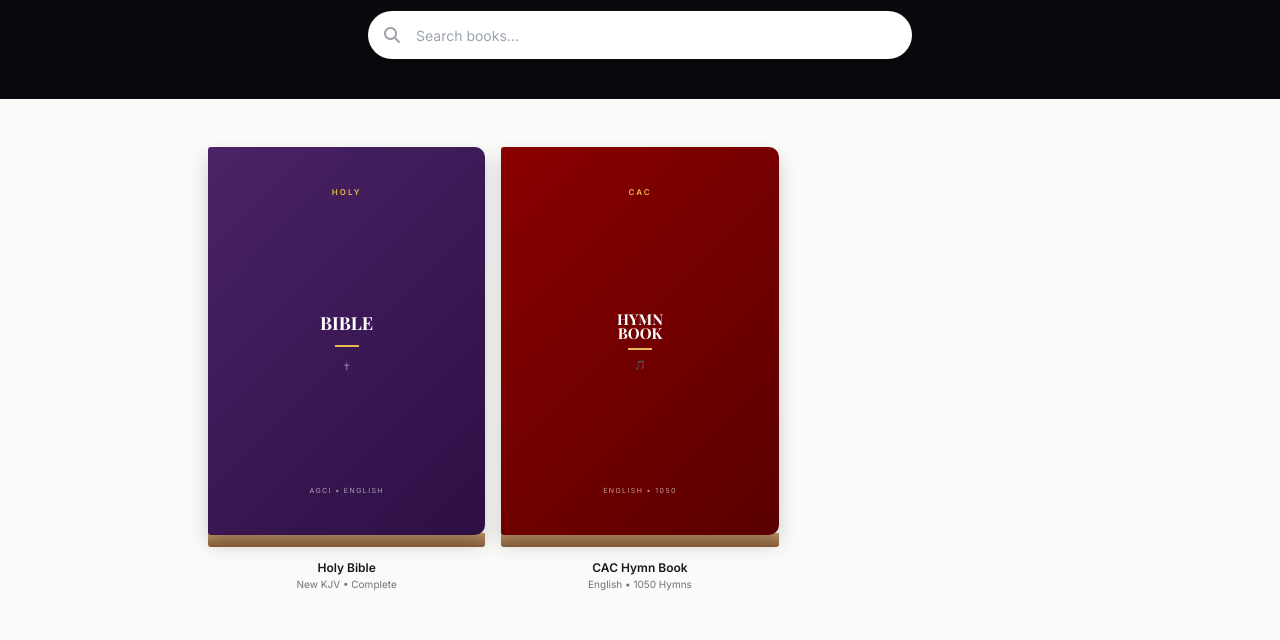
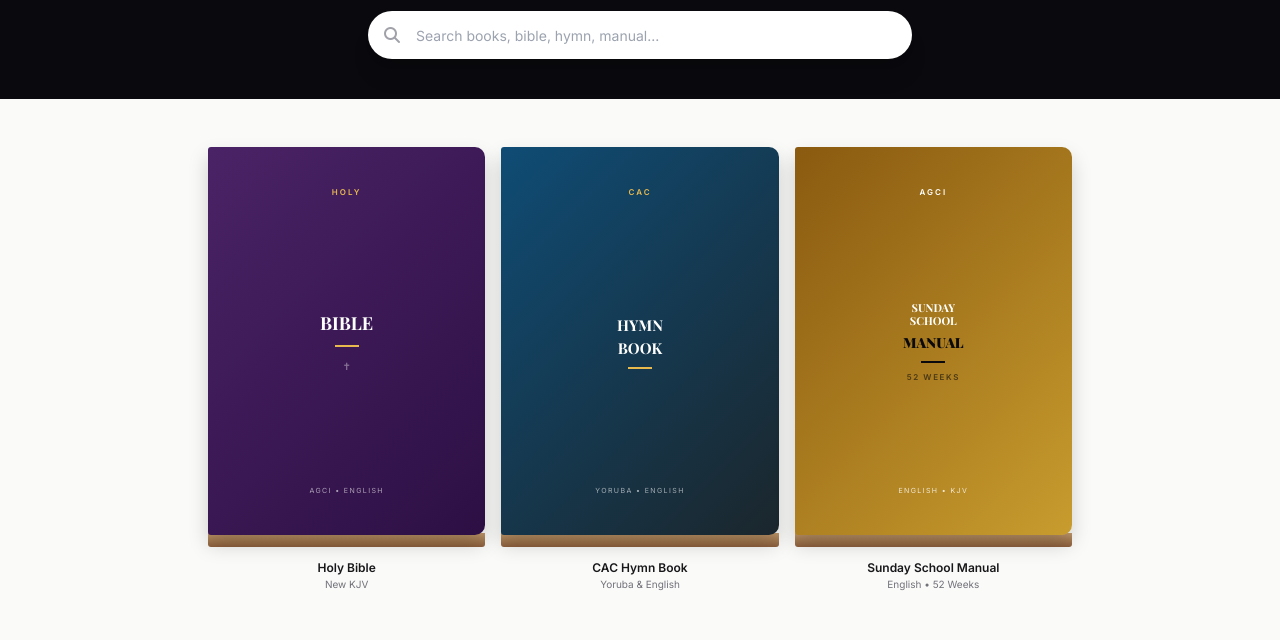
Before and after one commit to oceandrives196-boop/AGCI-Library-, a plain HTML site: page index.html in a window 1280 px wide. Shown: the part 163-803 px from the top of the page. Drawn offline with nearby package versions, Linux system fonts and the light colour scheme.

Commit message:
Update index.html

```diff
--- a/index.html
+++ b/index.html
@@ -16,14 +16,14 @@
 </head>
 <body>
 <nav class="h-[56px] px-4 flex items-center justify-between bg-white border-b sticky top-0 z-40">
-<a href="#" class="flex items-center gap-2.5"><img src="https://i.postimg.cc/59h1DHFV/file-000000000a3071f48c2ca3e54f69a60a.png" class="h-8 w-8 rounded-lg"><span class="heading-font font-bold">AGCI</span></a>
+<a href="#" class="flex items-center gap-2.5"><img src="https://i.postimg.cc/59h1DHFV/file-000000000a3071f48c2ca3e54f69a60a.png" class="h-8 w-8 rounded-lg"><span class="heading-font font-bold">AGCI</span><span class="text-[9px] bg-[#0a0a0e] text-[#E8B94D] px-2 py-1 rounded-full tracking-widest">LIBRARY</span></a>
 <a href="#" class="w-9 h-9 rounded-full bg-zinc-100 flex items-center justify-center"><i class="fas fa-arrow-left"></i></a>
 </nav>
 
 <div class="bg-[#0a0a0e] py-10">
 <h1 class="heading-font text-[36px] font-bold text-white text-center">AGCI Library</h1>
 <div class="mt-6 max-w-xl mx-auto px-4 relative">
-<input id="searchInput" type="text" placeholder="Search books..." class="w-full h-[48px] pl-12 pr-4 rounded-full bg-white text-[14px] focus:outline-none shadow-xl">
+<input id="searchInput" type="text" placeholder="Search books, bible, hymn, manual..." class="w-full h-[48px] pl-12 pr-4 rounded-full bg-white text-[14px] focus:outline-none shadow-xl">
 <i class="fas fa-search absolute left-8 top-1/2 -translate-y-1/2 text-zinc-400"></i>
 </div>
 </div>
@@ -31,8 +31,7 @@
 <section class="max-w-4xl mx-auto px-4 py-12">
 <div id="bookGrid" class="grid grid-cols-3 gap-x-4 gap-y-12">
 
-<!-- BIBLE -->
-<a href="https://englishbible.agci.org.ng/" data-title="holy bible english new kjv" class="book-item group no-underline">
+<a id="book-bible" href="https://englishbible.agci.org.ng/" data-title="holy bible english new kjv" class="book-item group no-underline">
 <div class="book-3d">
 <div class="book-cover" style="background:linear-gradient(135deg,#4a2366,#2d0f44)">
 <div class="text-center"><div class="text-[8px] tracking-[0.25em] font-bold text-[#E8B94D]">HOLY</div></div>
@@ -41,20 +40,31 @@
 </div>
 </div>
 <div class="shelf"></div>
-<div class="mt-3 text-center"><div class="text-[12px] font-semibold text-zinc-900">Holy Bible</div><div class="text-[10px] text-zinc-500">New KJV • Complete</div></div>
+<div class="mt-3 text-center"><div class="text-[12px] font-semibold text-zinc-900">Holy Bible</div><div class="text-[10px] text-zinc-500">New KJV</div></div>
 </a>
 
-<!-- CAC HYMN ENGLISH - CORRECT LINK -->
-<a href="https://agcihymneng.agci.org.ng/" data-title="cac hymn book english" class="book-item group no-underline">
+<a id="book-hymn" href="https://hymn.agci.org.ng" data-title="cac hymn book yoruba english" class="book-item group no-underline">
 <div class="book-3d">
-<div class="book-cover" style="background:linear-gradient(135deg,#8b0000,#5a0000)">
+<div class="book-cover" style="background:linear-gradient(135deg,#0f4c75,#1b262c)">
 <div class="text-center"><div class="text-[8px] tracking-[0.25em] font-bold text-[#E8B94D]">CAC</div></div>
-<div class="text-center"><div class="heading-font font-bold text-white text-[15px] leading-[0.95]">HYMN<br>BOOK</div><div class="w-6 h-[2px] bg-[#E8B94D] mx-auto mt-2"></div><div class="mt-2 text-[9px] text-white/60">🎵</div></div>
-<div class="text-center"><div class="text-[7px] tracking-[0.2em] text-white/60">ENGLISH • 1050</div></div>
+<div class="text-center"><div class="heading-font font-bold text-white text-[15px]">HYMN<br>BOOK</div><div class="w-6 h-[2px] bg-[#E8B94D] mx-auto mt-2"></div></div>
+<div class="text-center"><div class="text-[7px] tracking-[0.2em] text-white/60">YORUBA • ENGLISH</div></div>
 </div>
 </div>
 <div class="shelf"></div>
-<div class="mt-3 text-center"><div class="text-[12px] font-semibold text-zinc-900">CAC Hymn Book</div><div class="text-[10px] text-zinc-500">English • 1050 Hymns</div></div>
+<div class="mt-3 text-center"><div class="text-[12px] font-semibold text-zinc-900">CAC Hymn Book</div><div class="text-[10px] text-zinc-500">Yoruba & English</div></div>
+</a>
+
+<a id="book-manual" href="http://englishmanual.agci.org.ng/" data-title="english sunday school manual agci 52 weeks complete ethical spiritual social political" class="book-item group no-underline">
+<div class="book-3d">
+<div class="book-cover" style="background:linear-gradient(135deg,#8a5a10,#c89c2e)">
+<div class="text-center"><div class="text-[8px] tracking-[0.25em] font-bold text-white">AGCI</div></div>
+<div class="text-center"><div class="heading-font font-bold text-white text-[11px] leading-tight">SUNDAY<br>SCHOOL</div><div class="heading-font font-black text-[#0a0a0e] text-[14px] mt-1">MANUAL</div><div class="w-6 h-[2px] bg-[#0a0a0e] mx-auto mt-2"></div><div class="mt-2 text-[#0a0a0e]/60 text-[8px] tracking-[0.2em] font-bold">52 WEEKS</div></div>
+<div class="text-center"><div class="text-[7px] tracking-[0.2em] text-white/80">ENGLISH • KJV</div></div>
+</div>
+</div>
+<div class="shelf"></div>
+<div class="mt-3 text-center"><div class="text-[12px] font-semibold text-zinc-900">Sunday School Manual</div><div class="text-[10px] text-zinc-500">English • 52 Weeks</div></div>
 </a>
 
 </div>
@@ -65,6 +75,7 @@
 const searchInput = document.getElementById('searchInput');
 const books = document.querySelectorAll('.book-item');
 const noResult = document.getElementById('noResult');
+
 searchInput.addEventListener('input', (e) => {
   const q = e.target.value.toLowerCase().trim();
   let visible = 0;
```
